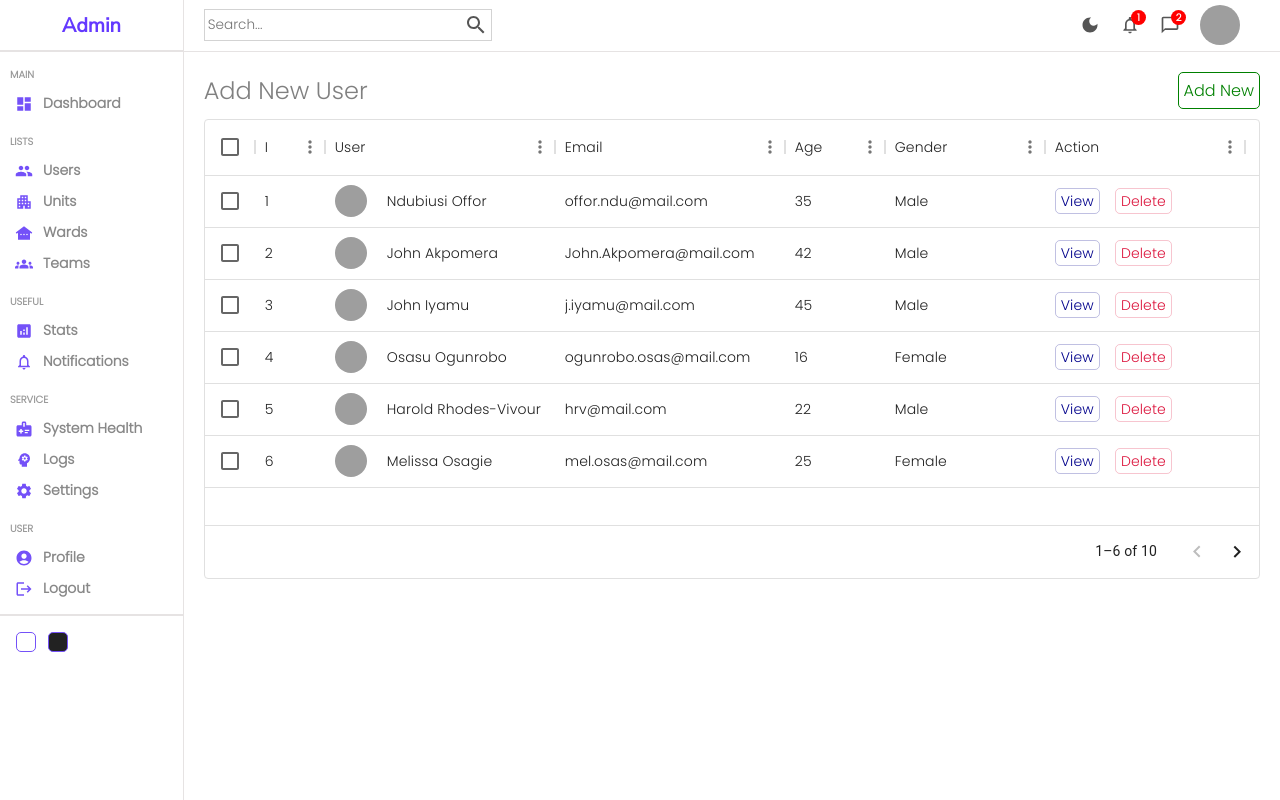
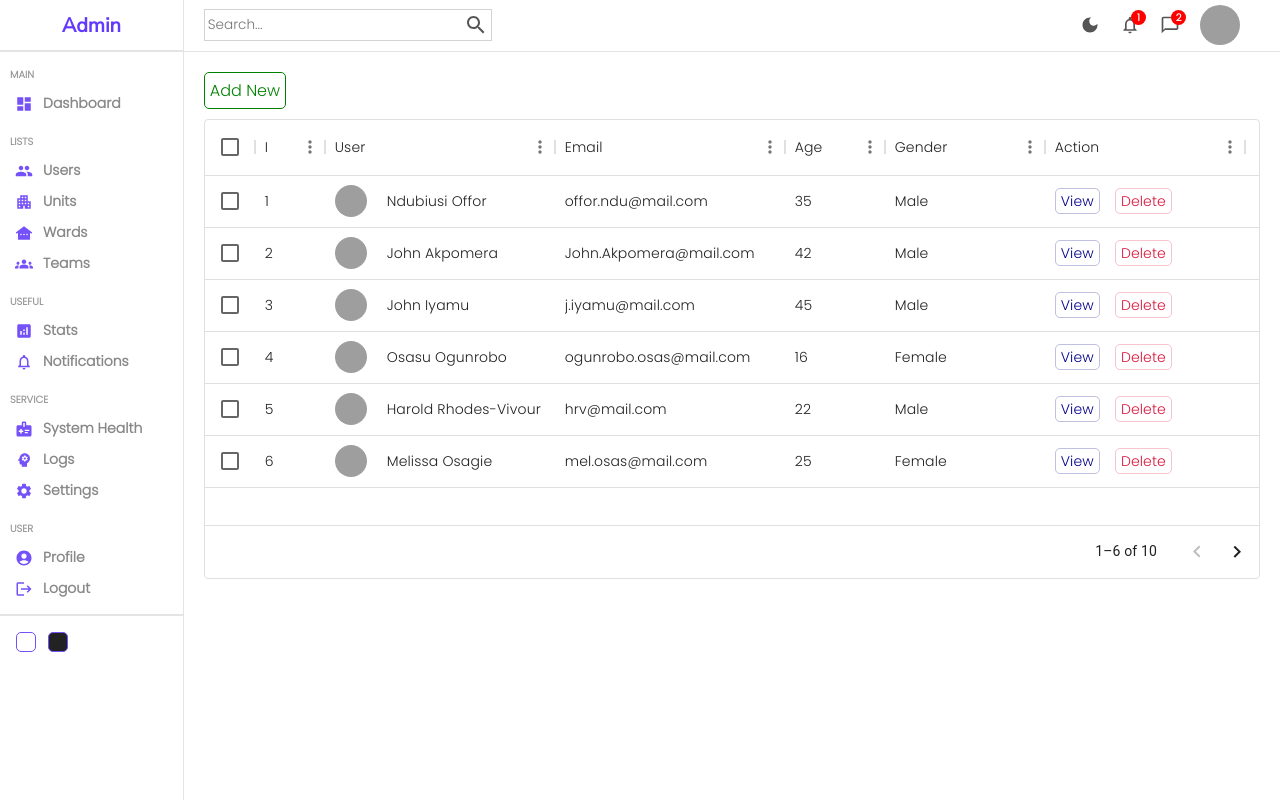
Before and after one commit to okhuaroboosayuki/Dashboard, a React (Vite) app: page /Units in a window 1280 px wide. Built offline with nearby package versions, Linux system fonts and the light colour scheme; grey boxes are pictures that could not be loaded.

Commit message:
called props from parent, & changed route to 'user'

```diff
--- a/src/components/DataTable.jsx
+++ b/src/components/DataTable.jsx
@@ -5,7 +5,7 @@ import { userColumns, userRows } from "../data";
 import { Link } from "react-router-dom";
 import { useState } from "react";
 
-function DataTable() {
+function DataTable(props) {
   const [data, setData] = useState(userRows);
 
   const handleDelete = (id) => {
@@ -20,7 +20,7 @@ function DataTable() {
       renderCell: (params) => {
         return (
           <div className="cell_action">
-            <Link to="/users/test" >
+            <Link to="/users/user" >
               <div className="view_btn">View</div>
             </Link>
             <div className="delete_btn" onClick={() => handleDelete(params.row.id)}>Delete</div>
@@ -32,7 +32,7 @@ function DataTable() {
   return (
     <Box className="data_table">
       <div className="data_table_title">
-        Add New User
+        {props.title}
         <Link to="/users/new" className="link" >
           Add New
         </Link>
```
